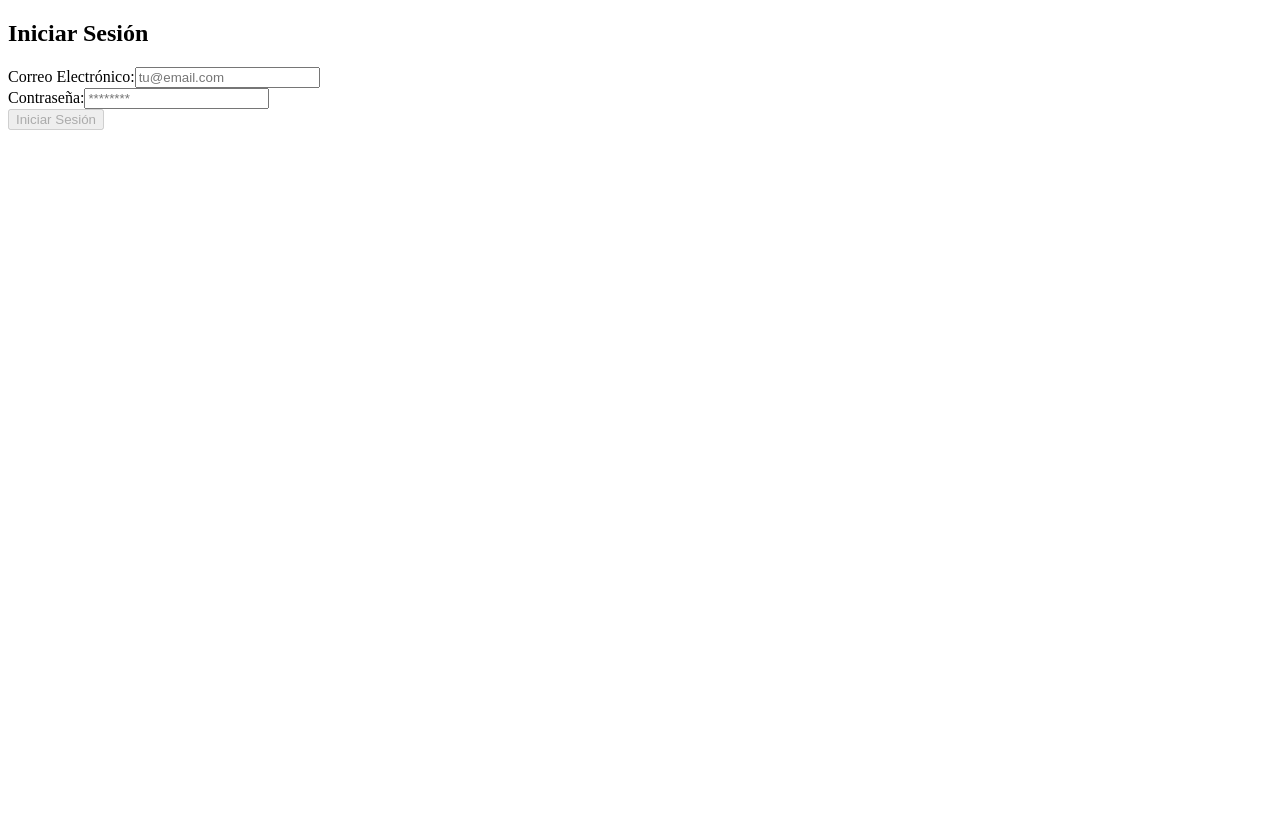
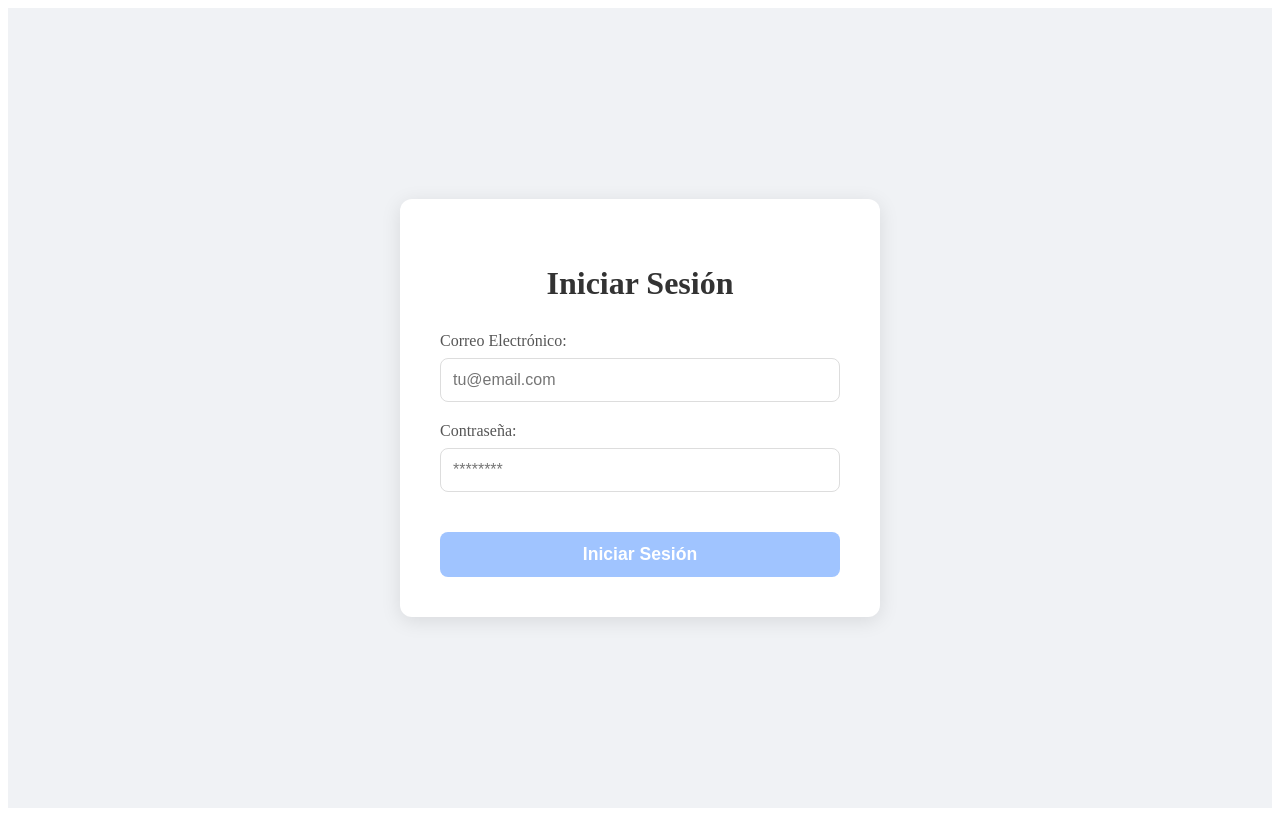
Before and after one commit to HaxPG/Clasificacion-y-almacenamiento-multimedia, an Angular app in the folder Clasificacion-y-almacenamiento-multimedia/: page /login in a window 1280 px wide. Built offline with nearby package versions, Linux system fonts and the light colour scheme.

Commit message:
arreglando la ñ y dando estilos al login

```diff
--- a/Clasificacion-y-almacenamiento-multimedia/src/app/features/auth/login/login.css
+++ b/Clasificacion-y-almacenamiento-multimedia/src/app/features/auth/login/login.css
@@ -0,0 +1,107 @@
+/* Contenedor principal para centrar el formulario */
+.login-container {
+  display: flex;
+  justify-content: center;
+  align-items: center;
+  min-height: 100vh; /* Asegura que ocupe al menos toda la altura de la vista */
+  background-color: #f0f2f5; /* Un gris muy claro, similar al fondo principal */
+  padding: 20px;
+  box-sizing: border-box; /* Incluye padding en el ancho total */
+}
+
+/* Estilo de la tarjeta de login */
+.login-card {
+  background-color: #ffffff; /* Fondo blanco */
+  padding: 40px;
+  border-radius: 12px; /* Bordes redondeados como tus tarjetas */
+  box-shadow: 0 4px 20px rgba(0, 0, 0, 0.1); /* Sombra suave y elevada */
+  width: 100%;
+  max-width: 400px; /* Ancho máximo para el formulario */
+  text-align: center; /* Centrar el título */
+}
+
+.login-title {
+  font-size: 2em;
+  color: #333;
+  margin-bottom: 30px;
+  font-weight: 600;
+}
+
+/* Estilos para los grupos de formulario */
+.form-group {
+  margin-bottom: 20px;
+  text-align: left; /* Alinear etiquetas a la izquierda */
+}
+
+.form-group label {
+  display: block;
+  margin-bottom: 8px;
+  font-weight: 500;
+  color: #555;
+}
+
+.form-group input[type="email"],
+.form-group input[type="password"] {
+  width: 100%;
+  padding: 12px;
+  border: 1px solid #ddd;
+  border-radius: 8px; /* Bordes redondeados para inputs */
+  font-size: 1em;
+  box-sizing: border-box; /* Incluye padding en el ancho total */
+  transition: border-color 0.3s ease;
+}
+
+.form-group input[type="email"]:focus,
+.form-group input[type="password"]:focus {
+  border-color: #007bff; /* Color azul al enfocar */
+  outline: none;
+  box-shadow: 0 0 0 3px rgba(0, 123, 255, 0.25); /* Sombra suave de enfoque */
+}
+
+/* Mensajes de error */
+.error-message {
+  color: #dc3545; /* Rojo para errores */
+  font-size: 0.85em;
+  margin-top: 5px;
+}
+
+/* Botón de login */
+.login-button {
+  background-color: #007bff; /* Color azul, similar a tu barra lateral */
+  color: white;
+  padding: 12px 25px;
+  border: none;
+  border-radius: 8px; /* Bordes redondeados para el botón */
+  font-size: 1.1em;
+  font-weight: 600;
+  cursor: pointer;
+  transition: background-color 0.3s ease, box-shadow 0.3s ease;
+  width: 100%; /* Ocupa todo el ancho disponible */
+  margin-top: 20px;
+}
+
+.login-button:hover {
+  background-color: #0056b3; /* Azul más oscuro al pasar el ratón */
+  box-shadow: 0 4px 10px rgba(0, 123, 255, 0.3);
+}
+
+.login-button:disabled {
+  background-color: #a0c4ff; /* Azul más claro cuando está deshabilitado */
+  cursor: not-allowed;
+  box-shadow: none;
+}
+
+/* Estilos para los mensajes de alerta (éxito/error) */
+.alert {
+  padding: 10px 15px;
+  border-radius: 8px;
+  margin-top: 20px;
+  font-size: 0.95em;
+  text-align: left;
+}
+
+.alert.error {
+  background-color: #f8d7da;
+  color: #721c24;
+  border: 1px solid #f5c6cb;
+}
--- a/Clasificacion-y-almacenamiento-multimedia/src/app/features/auth/login/login.html
+++ b/Clasificacion-y-almacenamiento-multimedia/src/app/features/auth/login/login.html
@@ -1,22 +1,57 @@
 <div class="login-container">
-  <h2>Iniciar Sesión</h2>
+  <div class="login-card">
+    <h2 class="login-title">Iniciar Sesión</h2>
     <form [formGroup]="loginForm" (ngSubmit)="onSubmit()">
       <div class="form-group">
         <label for="correo">Correo Electrónico:</label>
-      <input type="email" id="correo" formControlName="correo" placeholder="tu@email.com">
-      <div *ngIf="loginForm.get('correo')?.invalid && loginForm.get('correo')?.touched" class="error-message">
-        <span *ngIf="loginForm.get('correo')?.errors?.['required']">El correo es requerido.</span>
-        <span *ngIf="loginForm.get('correo')?.errors?.['email']">Formato de correo inválido.</span>
+        <input
+          type="email"
+          id="correo"
+          formControlName="correo"
+          placeholder="tu@email.com"
+          required
+        />
+        <div
+          *ngIf="
+            loginForm.get('correo')?.invalid &&
+            (loginForm.get('correo')?.dirty || loginForm.get('correo')?.touched)
+          "
+          class="error-message"
+        >
+          <span *ngIf="loginForm.get('correo')?.errors?.['required']"
+            >El correo es requerido.</span
+          >
+          <span *ngIf="loginForm.get('correo')?.errors?.['email']"
+            >Formato de correo inválido.</span
+          >
         </div>
       </div>
       <div class="form-group">
         <label for="contraseña">Contraseña:</label>
-      <input type="password" id="contraseña" formControlName="contraseña" placeholder="********">
-      <div *ngIf="loginForm.get('contraseña')?.invalid && loginForm.get('contraseña')?.touched" class="error-message">
-        <span *ngIf="loginForm.get('contraseña')?.errors?.['required']">La contraseña es requerida.</span>
+        <input
+          type="password"
+          id="contraseña"
+          formControlName="contraseña"
+          placeholder="********"
+          required
+        />
+        <div
+          *ngIf="
+            loginForm.get('contraseña')?.invalid &&
+            (loginForm.get('contraseña')?.dirty ||
+              loginForm.get('contraseña')?.touched)
+          "
+          class="error-message"
+        >
+          <span *ngIf="loginForm.get('contraseña')?.errors?.['required']"
+            >La contraseña es requerida.</span
+          >
         </div>
       </div>
-    <button type="submit" [disabled]="loginForm.invalid">Iniciar Sesión</button>
+      <button type="submit" [disabled]="!loginForm.valid" class="login-button">
+        Iniciar Sesión
+      </button>
     </form>
-  <div *ngIf="errorMessage" class="alert-error">{{ errorMessage }}</div>
+    <div *ngIf="errorMessage" class="alert error">{{ errorMessage }}</div>
   </div>
+</div>
--- a/Clasificacion-y-almacenamiento-multimedia/src/app/features/auth/login/login.ts
+++ b/Clasificacion-y-almacenamiento-multimedia/src/app/features/auth/login/login.ts
@@ -1,17 +1,15 @@
 // src/app/features/auth/login/login.component.ts
 import { Component, OnInit } from '@angular/core';
-import { FormBuilder, FormGroup, ReactiveFormsModule, Validators } from '@angular/forms'; // Importar ReactiveFormsModule
+import { FormBuilder, FormGroup, ReactiveFormsModule, Validators } from '@angular/forms';
 import { Router } from '@angular/router';
-import { AuthService } from '../../../core/auth/auth';
-import { CommonModule } from '@angular/common'; // Importar CommonModule
-
-
+import { AuthService } from '../../../core/auth/auth'; // Asegúrate de que esta ruta sea correcta
+import { CommonModule } from '@angular/common';
 
 @Component({
   selector: 'app-login',
   templateUrl: './login.html',
   styleUrls: ['./login.css'],
-  imports: [CommonModule,ReactiveFormsModule],
+  imports: [CommonModule, ReactiveFormsModule],
   standalone: true
 })
 export class LoginComponent implements OnInit {
@@ -27,27 +25,32 @@ export class LoginComponent implements OnInit {
   ngOnInit(): void {
     this.loginForm = this.fb.group({
       correo: ['', [Validators.required, Validators.email]],
+      // Usar 'contraseña' con 'ñ' para coincidir con tu HTML
       contraseña: ['', Validators.required]
     });
   }
 
   onSubmit(): void {
     if (this.loginForm.valid) {
+      this.errorMessage = ''; // Limpiar mensajes de error previos
+      // Pasa el valor completo del formulario, como ya lo estabas haciendo
       this.authService.login(this.loginForm.value).subscribe({
         next: (response) => {
           if (response && response.token) {
+            console.log('Login successful:', response);
             this.router.navigate(['/dashboard']); // Redirigir al dashboard
           } else {
             this.errorMessage = 'Credenciales inválidas o error desconocido.';
           }
         },
         error: (err) => {
-          this.errorMessage = err.error?.error || 'Error al iniciar sesión. Inténtalo de nuevo.';
           console.error('Login error:', err);
+          this.errorMessage = err.error?.error || 'Error al iniciar sesión. Verifica tus credenciales.';
         }
       });
     } else {
       this.errorMessage = 'Por favor, completa todos los campos correctamente.';
+      this.loginForm.markAllAsTouched(); // Marcar para mostrar errores de validación
     }
   }
 }
```
Lines whose indentation alone changed are shown as unchanged.
